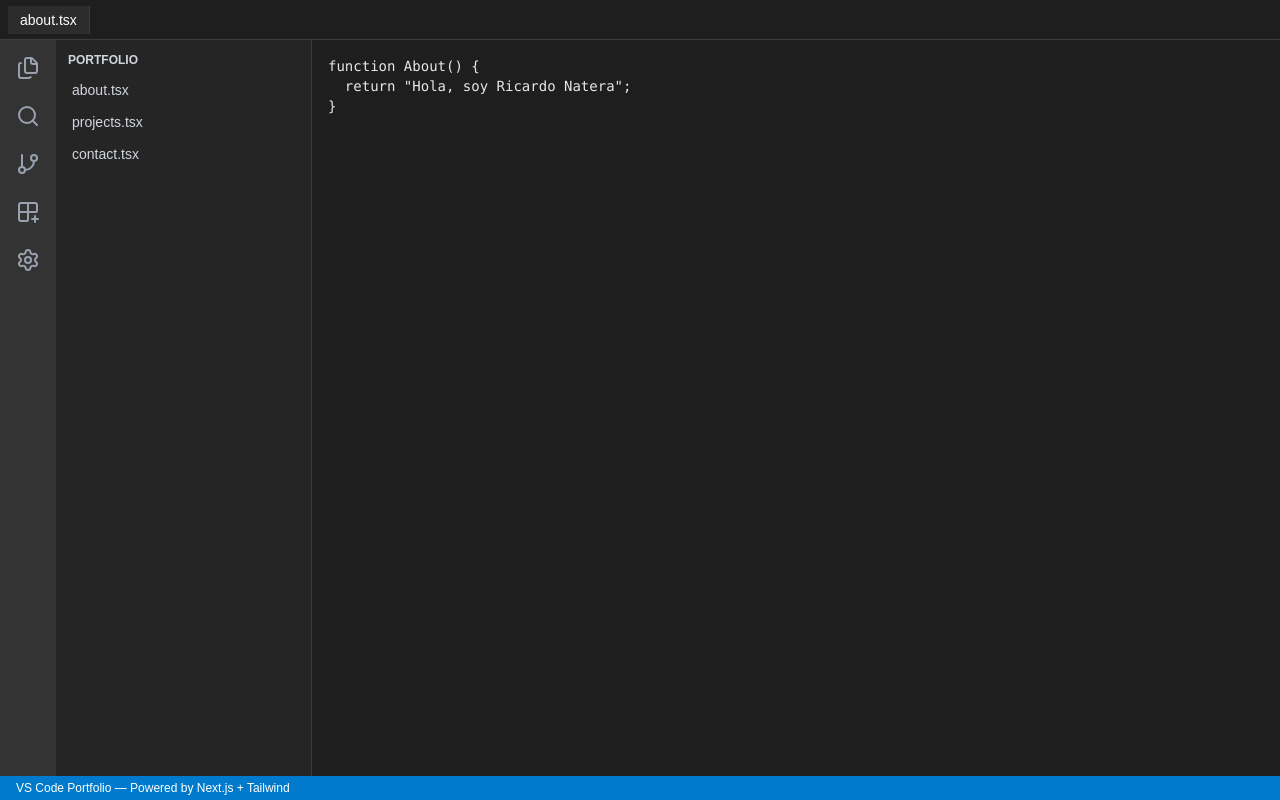
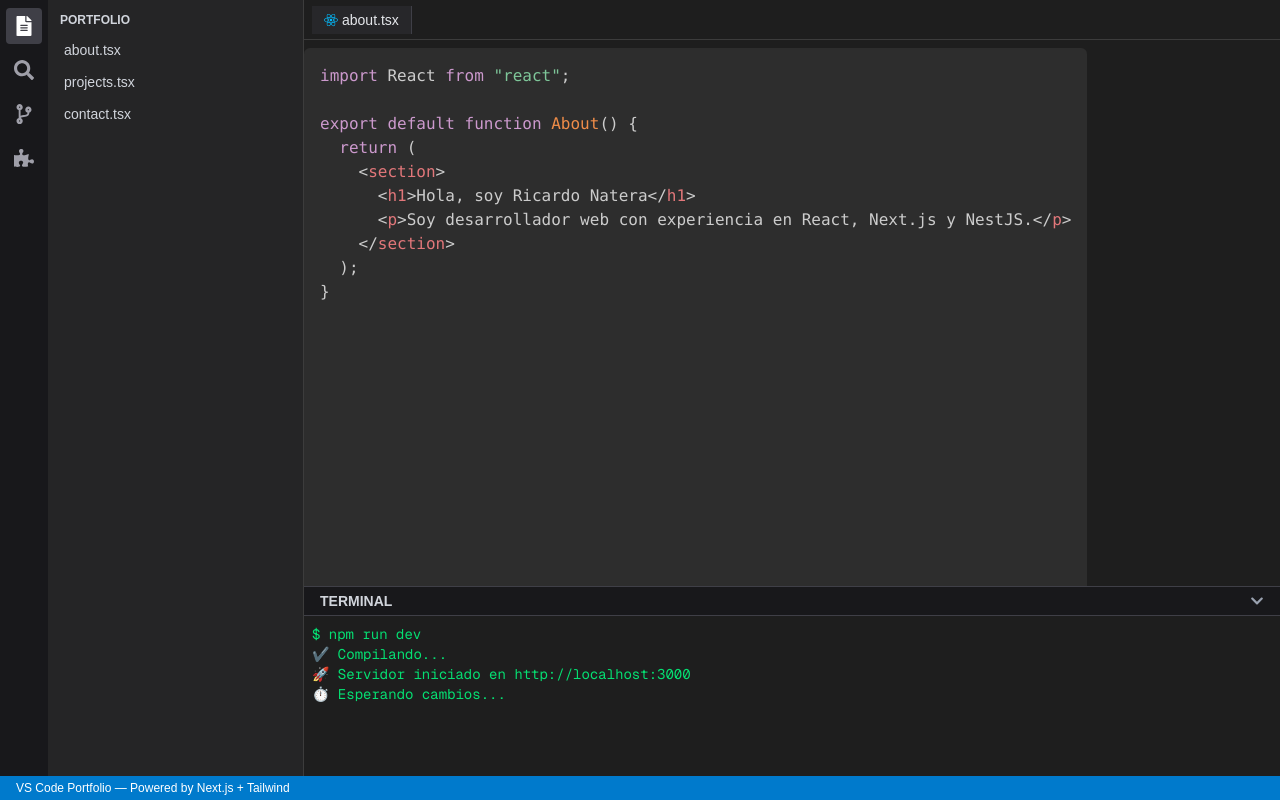
Before and after one commit to RicardoNatera/vscode-portfolio, a Next.js app: page / in a window 1280 px wide. Both pictures are taken after a click on the item "about.tsx". Built offline with nearby package versions, Linux system fonts and the light colour scheme.

Commit message:
fix(layout): organiza Sidebar y FileExplorer para ajustar correctamente el Terminal al editor

```diff
--- a/package.json
+++ b/package.json
@@ -10,16 +10,20 @@
   },
   "dependencies": {
     "classnames": "^2.5.1",
+    "clsx": "^2.1.1",
     "framer-motion": "^12.16.0",
     "lucide-react": "^0.513.0",
     "next": "15.3.3",
+    "prismjs": "^1.30.0",
     "react": "^19.0.0",
-    "react-dom": "^19.0.0"
+    "react-dom": "^19.0.0",
+    "react-icons": "^5.5.0"
   },
   "devDependencies": {
     "@eslint/eslintrc": "^3",
     "@tailwindcss/postcss": "^4",
     "@types/node": "^20",
+    "@types/prismjs": "^1.26.5",
     "@types/react": "^19",
     "@types/react-dom": "^19",
     "eslint": "^9",
--- a/src/app/page.tsx
+++ b/src/app/page.tsx
@@ -1,25 +1,22 @@
 "use client"
 import Sidebar from "@/components/Sidebar";
 import TabBar from "@/components/TabBar";
-import Editor from "@/components/Editor";
+import { Editor } from "@/components/Editor";
 import StatusBar from "@/components/StatusBar";
 import FileExplorer from "@/components/FileExplorer";
 import { useState } from "react";
 import { files, FileName } from "@/types/Files";
+import Terminal from "@/components/Terminal";
 
 export default function Home() {
-
   const [openTabs, setOpenTabs] = useState<FileName[]>([]);
   const [activeFile, setActiveFile] = useState<FileName | null>(null);
 
   return (
     <div className="h-screen w-screen flex flex-col bg-[#1e1e1e] text-gray-200">
-      <TabBar
-        openTabs={openTabs}
-        activeFile={activeFile}
-        onSelect={setActiveFile}
-      />
+      {/* Zona principal: lateral + área de trabajo */}
       <div className="flex flex-1 overflow-hidden">
+        {/* Barra lateral izquierda */}
         <Sidebar />
         <FileExplorer
           files={Object.keys(files) as FileName[]}
@@ -30,8 +27,30 @@ export default function Home() {
             setActiveFile(filename);
           }}
         />
-      <Editor content={activeFile ? files[activeFile] : "// Selecciona un archivo"} />
+
+        {/* Área de edición + terminal */}
+        <div className="flex flex-col flex-1">
+          <TabBar
+            openTabs={openTabs}
+            activeFile={activeFile}
+            onSelect={setActiveFile}
+          />
+
+          {/* Editor (crece) */}
+          <div className="flex flex-1 overflow-hidden">
+            <Editor
+              content={
+                activeFile ? files[activeFile] : "// Selecciona un archivo"
+              }
+            />
+          </div>
+
+          {/* Terminal */}
+          <Terminal />
+        </div>
       </div>
+
+      {/* Status bar inferior */}
       <StatusBar />
     </div>
   );
--- a/src/components/Editor.tsx
+++ b/src/components/Editor.tsx
@@ -1,13 +1,14 @@
-interface Props {
-  content: string;
-}
+"use client";
 
-export default function Editor({ content }: Props) {
+import { highlight } from "@/lib/highlight";
+
+export function Editor({ content }: { content: string }) {
   return (
-    <div className="flex-1 bg-[#1e1e1e] p-4 overflow-auto text-sm font-mono text-gray-200">
-      <pre>
-        <code>{content}</code>
-      </pre>
-    </div>
+    <pre className="overflow-auto p-4 text-sm bg-[#1e1e1e] text-white rounded-md h-full">
+      <code
+        className="language-jsx"
+        dangerouslySetInnerHTML={{ __html: highlight(content) }}
+      />
+    </pre>
   );
 }
--- a/src/components/Sidebar.tsx
+++ b/src/components/Sidebar.tsx
@@ -1,16 +1,33 @@
-import { Files, Search, GitBranch, Grid2x2Plus, Settings } from "lucide-react";
+"use client";
+
+import { FaFileAlt, FaSearch, FaCodeBranch, FaPuzzlePiece } from "react-icons/fa";
+import { useState } from "react";
+import clsx from "clsx";
+
+const tabs = [
+  { id: "explorer", icon: <FaFileAlt /> },
+  { id: "search", icon: <FaSearch /> },
+  { id: "git", icon: <FaCodeBranch /> },
+  { id: "extensions", icon: <FaPuzzlePiece /> },
+];
 
 export default function Sidebar() {
-  const icons = [Files, Search, GitBranch, Grid2x2Plus, Settings];
+  const [activeTab, setActiveTab] = useState("explorer");
 
   return (
-    <aside className="w-14 bg-[#333333] h-full flex flex-col items-center py-4 space-y-6">
-      {icons.map((Icon, idx) => (
-        <Icon
-          key={idx}
-          className="text-gray-400 hover:text-white w-6 h-6 cursor-pointer transition-colors"
-        />
+    <div className="flex flex-col items-center bg-zinc-900 text-zinc-400 w-12 py-2">
+      {tabs.map((tab) => (
+        <button
+          key={tab.id}
+          className={clsx(
+            "text-xl p-2 mb-2 hover:text-white",
+            activeTab === tab.id && "bg-zinc-700 text-white rounded"
+          )}
+          onClick={() => setActiveTab(tab.id)}
+        >
+          {tab.icon}
+        </button>
       ))}
-    </aside>
+    </div>
   );
 }
--- a/src/components/TabBar.tsx
+++ b/src/components/TabBar.tsx
@@ -1,4 +1,5 @@
 import type { FileName } from "@/types/Files";
+import { getIconForFile } from "@/lib/icon-map";
 
 interface Props {
   openTabs: FileName[];
@@ -12,12 +13,13 @@ export default function TabBar({ openTabs, activeFile, onSelect }: Props) {
       {openTabs.map((file) => (
         <div
           key={file}
+          className={`flex items-center gap-1 px-3 py-1 text-sm border-r border-zinc-700 cursor-pointer ${
+            file === activeFile && "bg-zinc-800"
+          }`}
           onClick={() => onSelect(file)}
-          className={`px-3 py-1 border-r border-[#3c3c3c] cursor-pointer ${
-            file === activeFile ? "bg-[#2c2c2c] text-white" : "text-gray-400"
-          }`}
         >
-          {file}
+          {getIconForFile(file)}
+          <span>{file}</span>
         </div>
       ))}
     </div>
--- /dev/null
+++ b/src/components/Terminal.tsx
@@ -0,0 +1,30 @@
+"use client";
+
+import { useState } from "react";
+import { FaChevronUp, FaChevronDown } from "react-icons/fa";
+
+export default function Terminal() {
+  const [isOpen, setIsOpen] = useState(true);
+
+  return (
+    <div className="bg-[#1e1e1e] border-t border-zinc-700 text-sm text-green-400">
+      <div className="flex justify-between items-center px-4 py-1 bg-zinc-900 border-b border-zinc-700">
+        <span className="text-gray-300 font-semibold">TERMINAL</span>
+        <button onClick={() => setIsOpen(!isOpen)} className="text-gray-400 hover:text-white">
+          {isOpen ? <FaChevronDown /> : <FaChevronUp />}
+        </button>
+      </div>
+      {isOpen && (
+        <div className="p-2 font-mono whitespace-pre h-40 overflow-y-auto">
+          $ npm run dev
+          <br />
+          ✔️ Compilando...
+          <br />
+          🚀 Servidor iniciado en http://localhost:3000
+          <br />
+          ⏱️ Esperando cambios...
+        </div>
+      )}
+    </div>
+  );
+}
--- /dev/null
+++ b/src/lib/highlight.ts
@@ -0,0 +1,7 @@
+import Prism from "prismjs";
+import "prismjs/components/prism-jsx.min";
+import "prismjs/themes/prism-tomorrow.css";
+
+export function highlight(code: string): string {
+  return Prism.highlight(code, Prism.languages.jsx, "jsx");
+}
--- /dev/null
+++ b/src/lib/icon-map.tsx
@@ -0,0 +1,7 @@
+import React from "react";
+import { FaCode, FaReact } from "react-icons/fa";
+
+export function getIconForFile(filename: string): React.ReactNode {
+  if (filename.endsWith(".tsx")) return <FaReact className="text-sky-400" />;
+  return <FaCode />;
+}
--- a/src/types/Files.ts
+++ b/src/types/Files.ts
@@ -1,7 +1,34 @@
-export const files = {
-  "about.tsx": `function About() {\n  return "Hola, soy Ricardo Natera";\n}`,
-  "projects.tsx": `const projects = ["Portfolio", "Dashboard", "API"];`,
-  "contact.tsx": `const email = "ricardo@example.com";`,
-} as const;
+export type FileName = "about.tsx" | "projects.tsx" | "contact.tsx";
 
-export type FileName = keyof typeof files;
+export const files: Record<FileName, string> = {
+  "about.tsx": `import React from "react";
+
+export default function About() {
+  return (
+    <section>
+      <h1>Hola, soy Ricardo Natera</h1>
+      <p>Soy desarrollador web con experiencia en React, Next.js y NestJS.</p>
+    </section>
+  );
+}
+`,
+
+  "projects.tsx": `export const projects = [
+  {
+    name: "VS Code Portfolio",
+    stack: ["Next.js", "Tailwind", "TypeScript"],
+  },
+  {
+    name: "Admin Dashboard",
+    stack: ["Next.js", "Prisma", "NestJS"],
+  },
+];
+`,
+
+  "contact.tsx": `const contact = {
+  email: "ricardo@example.com",
+  github: "https://github.com/RicardoNatera",
+  linkedin: "https://linkedin.com/in/ricardonatera"
+};
+`,
+};
```
Also changed, not shown: 1 other file (tests, documents, lock files or other folders).
